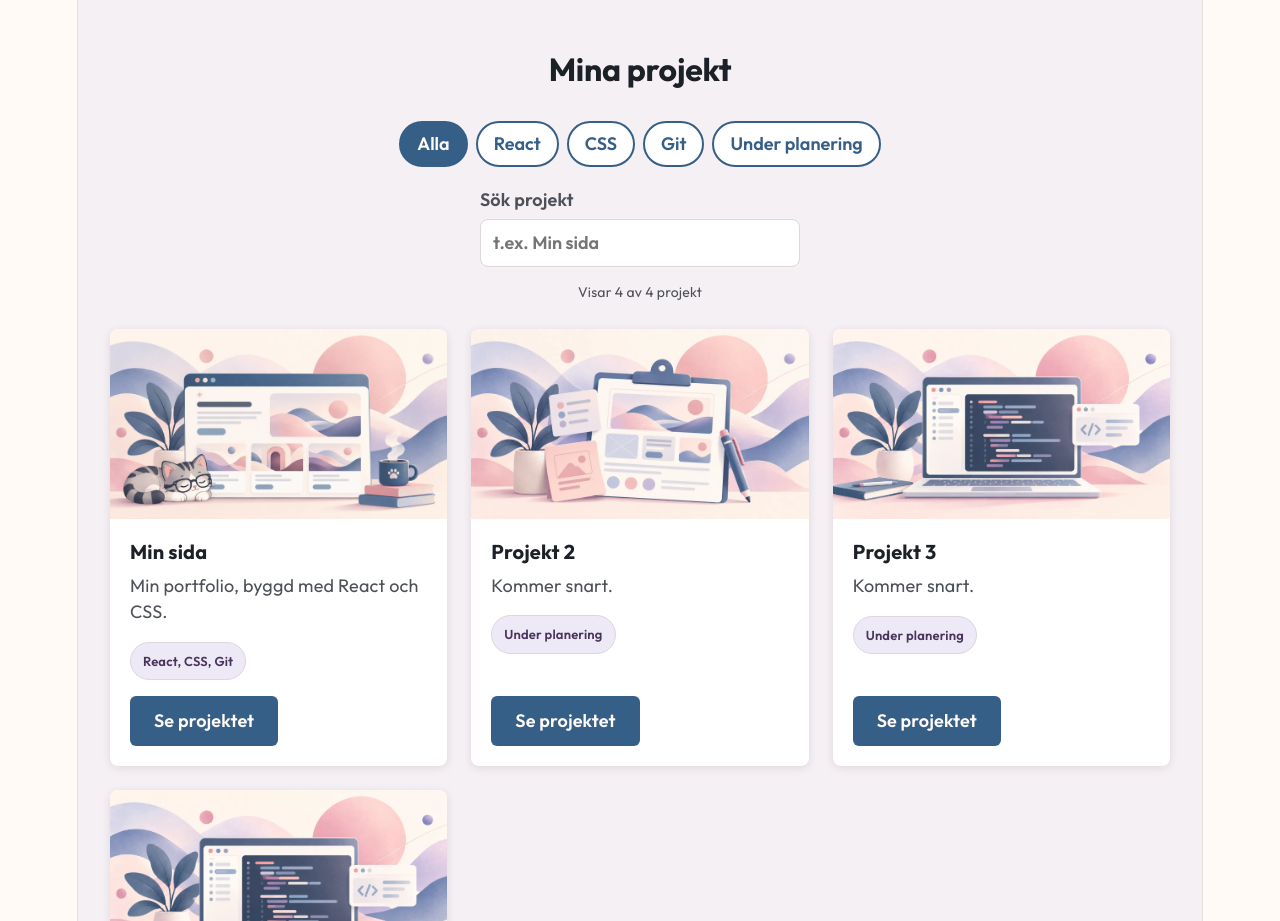
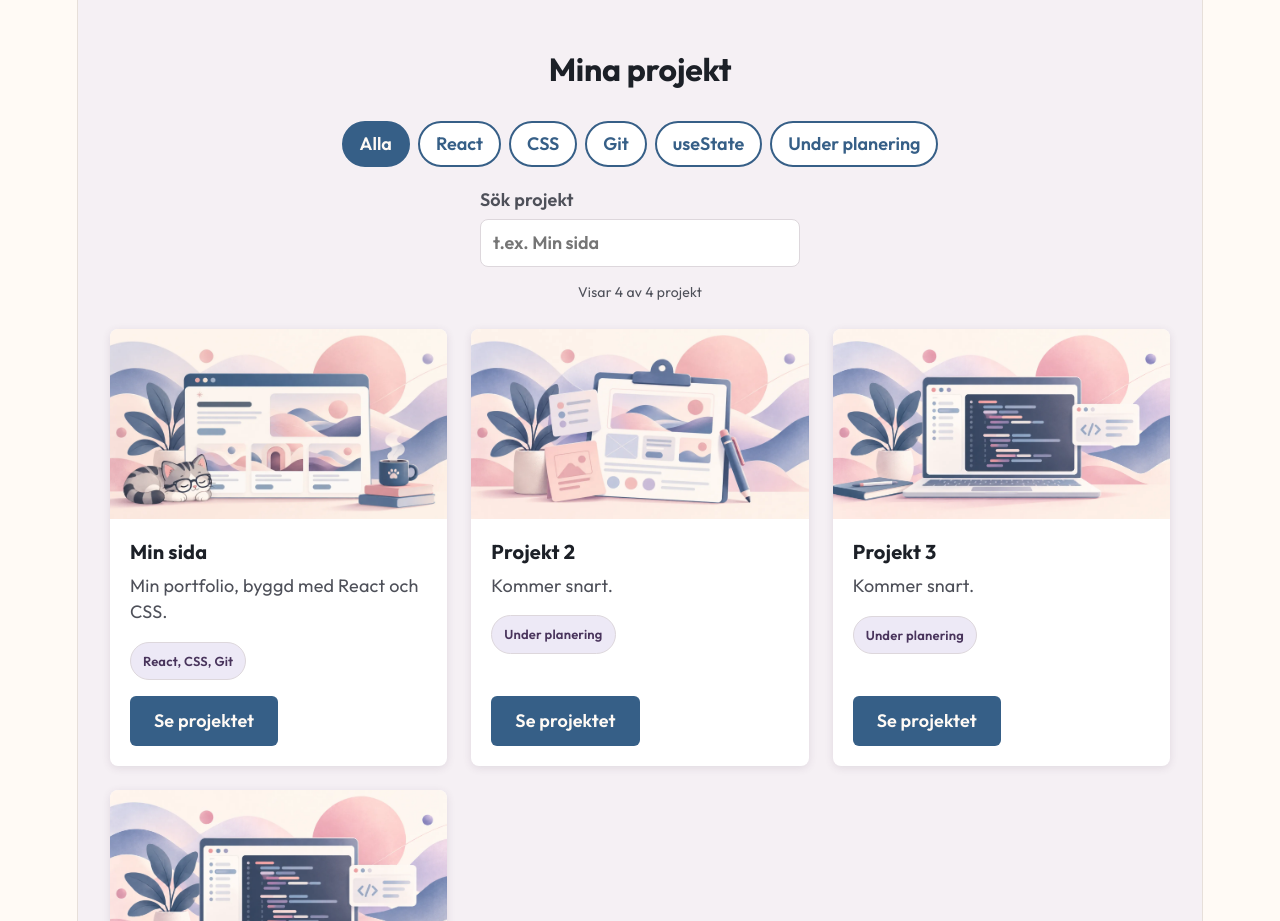
Before and after one commit to nataliedeleeuw/min-sida-experiment, a React (Vite) app: page / in a window 1280 px wide. Shown: the part 780-1701 px from the top of the page. Built offline with nearby package versions, Linux system fonts and the light colour scheme.

Commit message:
https://github.com/nataliedeleeuw/min-sida-experiment

```diff
--- a/src/components/Projekt.jsx
+++ b/src/components/Projekt.jsx
@@ -12,7 +12,7 @@ const bilder = {
   "Hero 4.webp": bild3,
 };
 
-const filterLista = ["Alla", "React", "CSS", "Git", "Under planering"];
+const filterLista = ["Alla", "React", "CSS", "Git", "useState", "Under planering"];
 
 function Projekt() {
   const [vald, setVald] = useState("Alla");
```
